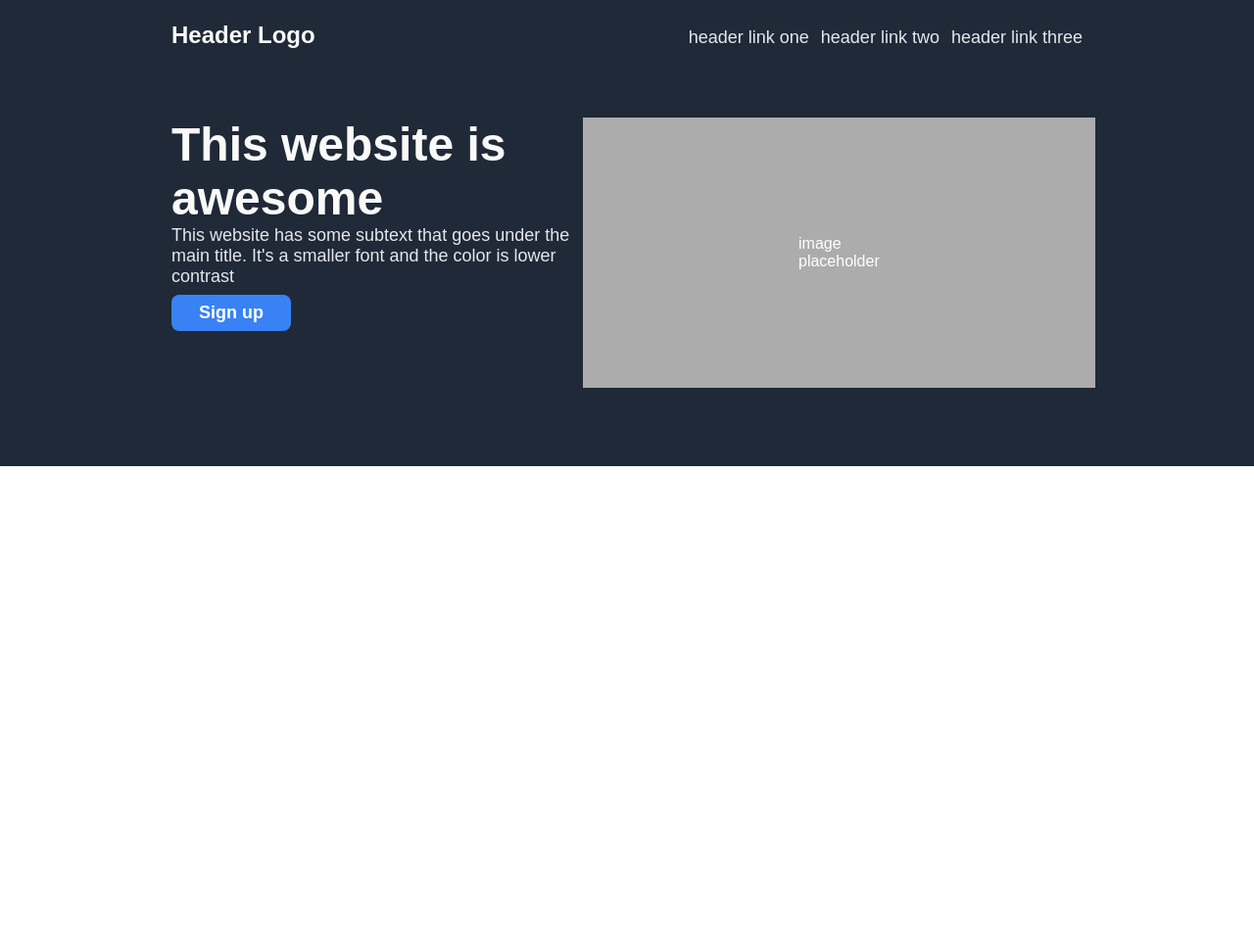
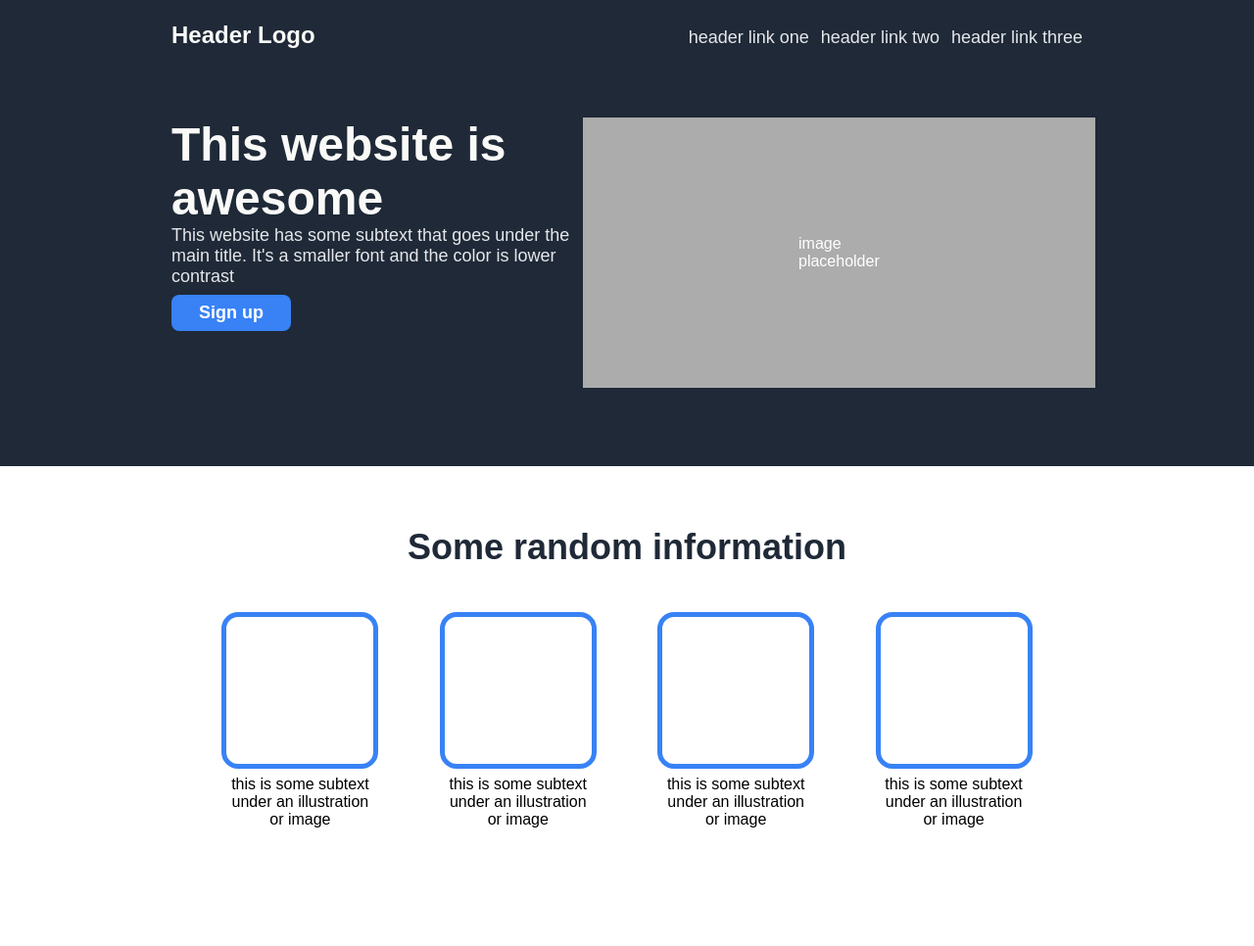
Before and after one commit to bokc-choy/First-CSS-Project, a plain HTML site: page index.html in a window 1280 px wide. Shown: the whole page at 98% size. Before the commit the page ends 800 px from the top, so only its background shows below. Drawn offline with Linux system fonts and the light colour scheme.

Commit message:
Finish CSS for top 2/4 of project

```diff
--- a/index.html
+++ b/index.html
@@ -28,29 +28,30 @@
             </div>
         </div>
     </div>
-<!--
+
     <div class="section2">
         <div class="header2">Some random information</div>
         <div class="content2">
             <div class="box1">
-                <div class="image1">image 1</div>
-                <div class="text1">this is some subtext</div>
+                <div class="image1"></div>
+                <div class="text1">this is some subtext under an illustration or image</div>
             </div>
             <div class="box2">
-                <div class="image2">image 2</div>
-                <div class="text2">this is some subtext</div>
+                <div class="image2"></div>
+                <div class="text2">this is some subtext under an illustration or image</div>
             </div>
             <div class="box3">
-                <div class="image3">image 3</div>
-                <div class="text3">this is some subtext</div>
+                <div class="image3"></div>
+                <div class="text3">this is some subtext under an illustration or image</div>
             </div>
             <div class="box4">
-                <div class="image4">image 4</div>
-                <div class="text4">this is some subtext</div>
+                <div class="image4"></div>
+                <div class="text4">this is some subtext under an illustration or image</div>
             </div>
         </div>
     </div>
 
+    <!--
     <div class="section3">
         <div class="quote-text">This is an inspiring quote</div>
         <div class="quote-credit">-Thor, God of Thunder</div>
--- a/style.css
+++ b/style.css
@@ -82,7 +82,38 @@ button {
 /************ section 2 ************/
 .section2 {
     background-color: white;
+    padding: 12px 175px;
 }
+
+.header2 {
+    text-align: center;
+    font-size: 36px;
+    font-weight: bolder;
+    color: #1F2937;
+    padding: 50px 0px;
+}
+
+.content2 {
+    display: flex;
+    justify-content: space-evenly;
+    gap: 16px;
+}
+
+.image1, .image2, .image3, .image4 {
+    background: white;
+    width: 150px;
+    height: 150px;
+    border-radius: 12px;
+    outline: 5px solid #3882F6;
+}
+
+.text1, .text2, .text3, .text4 {
+    width: 150px;
+    height: 150px;
+    padding: 12px 0;
+    text-align: center;
+}
+
 
 /************ section 3 ************/
 .section3 {
```
